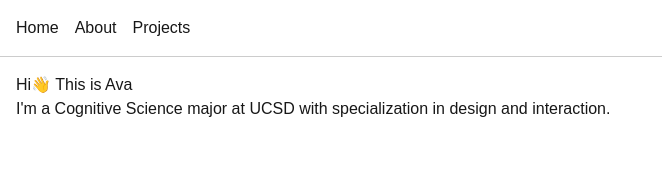
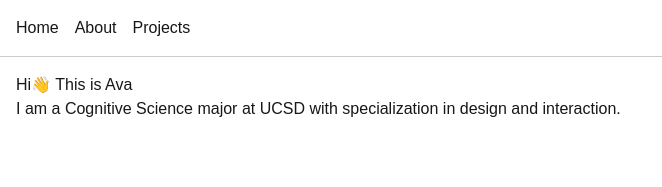
Before and after one commit to Ava-Ab/my-next-portfolio, a Next.js app: page / in a window 1280 px wide. Shown: the top 187 px of the page, without its empty margins (0-662 px from the left). Built offline with nearby package versions, Linux system fonts and the light colour scheme.

Commit message:
Fix: replace curly quotes with straight quotes

```diff
--- a/app/page.js
+++ b/app/page.js
@@ -2,7 +2,7 @@ export default function Home() {
   return (
     <main>
       <p>Hi👋 This is Ava </p>
-      <p>I'm a Cognitive Science major at UCSD with specialization in design and interaction.</p>
+      <p>I am a Cognitive Science major at UCSD with specialization in design and interaction.</p>
     </main>
   );
 }
--- a/app/projects/[slug].js
+++ b/app/projects/[slug].js
@@ -2,7 +2,7 @@ export default function ProjectPage({ params }) {
     return (
       <main>
         <h1>Project: {params.slug}</h1>
-        <p>This is one of Ava’s featured works: {params.slug}</p>
+        <p>This is one of my featured works: {params.slug}</p>
       </main>
     );
   }
```
